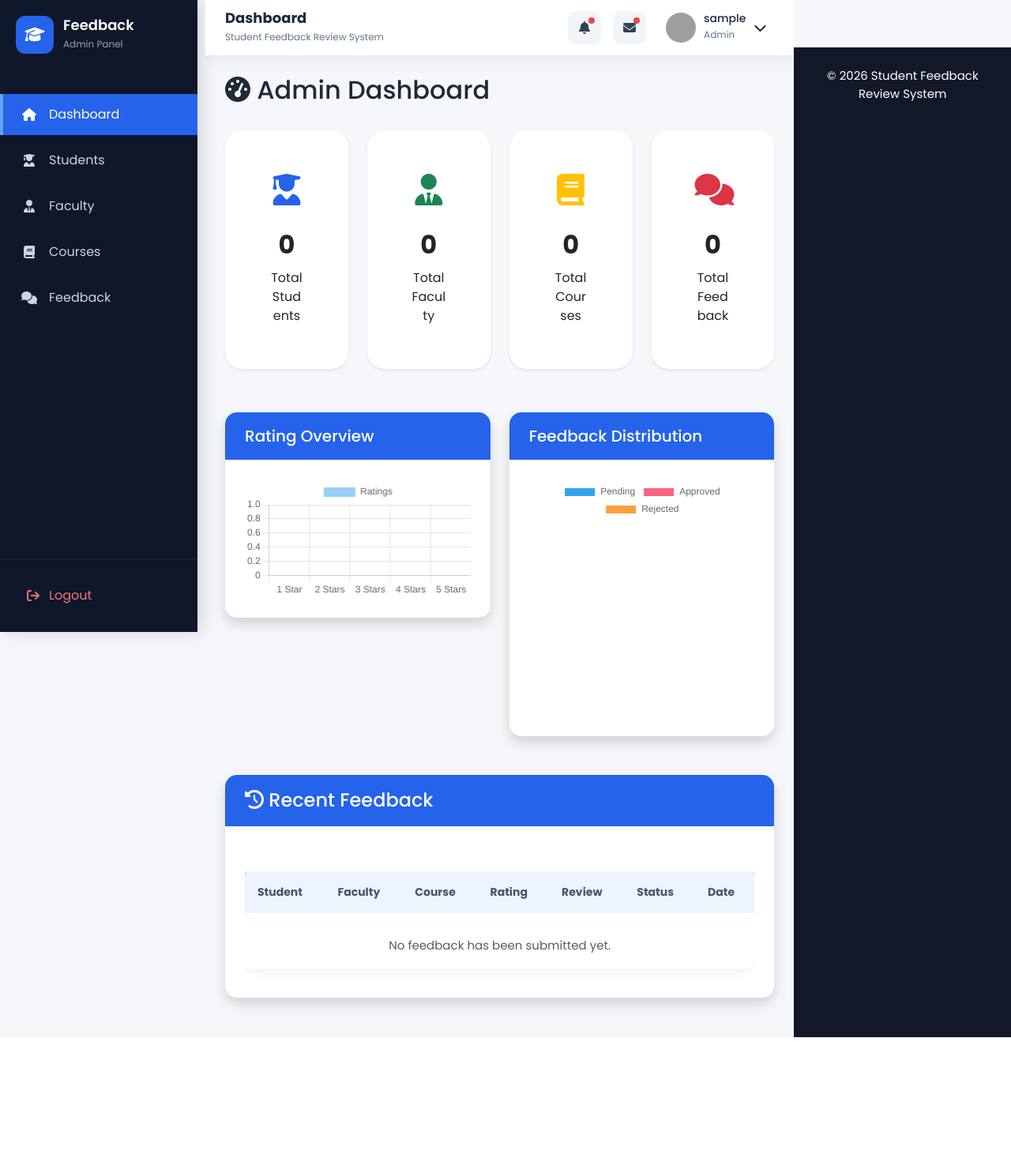
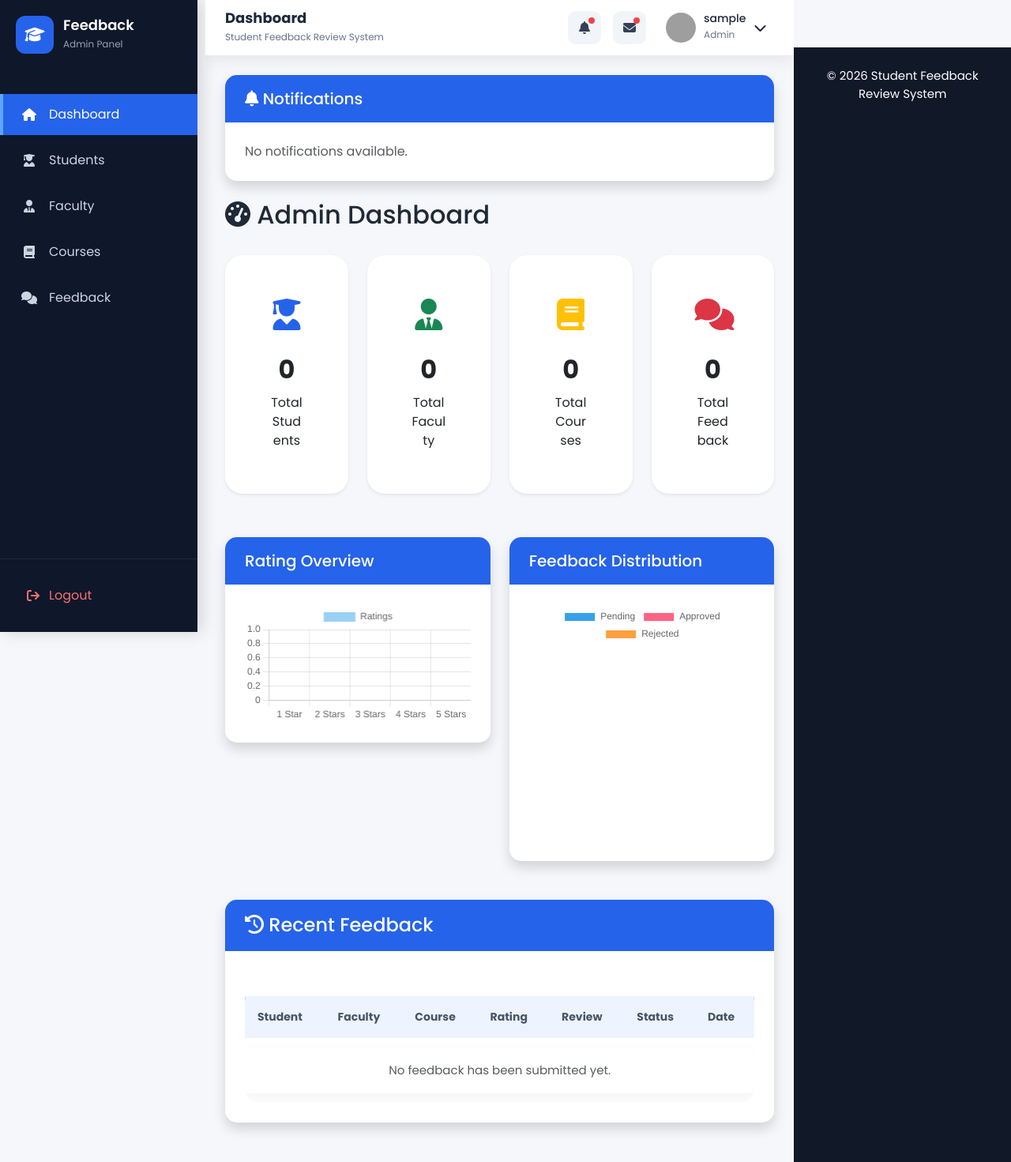
Before and after one commit to gurashthapa/student-feedback-review-system, a Flask app: page /admin/ in a window 1280 px wide. Shown: the whole page at 79% size. Before the commit the page ends 1313 px from the top, so only its background shows below. Run offline with Flask 3, Linux system fonts and the light colour scheme; the visitor is signed in with stand-in values (Sample User, id 1); grey boxes are pictures that could not be loaded.

Commit message:
Add notification system for student feedback

```diff
--- a/app/models/__init__.py
+++ b/app/models/__init__.py
@@ -14,5 +14,6 @@ __all__ = [
     "Department",
     "Course",
     "Feedback",
-    "Admin"
+    "Admin",
+    "Notification"
 ]
--- a/app/models/admin.py
+++ b/app/models/admin.py
@@ -2,9 +2,7 @@ from datetime import datetime
 
 from app import db
 
-
 class Admin(db.Model):
-
     __tablename__ = "admins"
 
     id = db.Column(
--- a/app/routes/admin_routes.py
+++ b/app/routes/admin_routes.py
@@ -20,6 +20,7 @@ from app.models import (
     Course,
     Department,
     Feedback,
+    Notification,
 )
 
 admin_bp = Blueprint(
@@ -47,24 +48,35 @@ def get_dashboard_stats():
     total_departments = Department.query.count()
     total_feedback = Feedback.query.count()
 
-    avg_rating = db.session.query(func.avg(Feedback.rating)).scalar() or 0
+    avg_rating = db.session.query(
+        func.avg(Feedback.rating)
+    ).scalar() or 0
 
     rating_values = [
-        Feedback.query.filter_by(rating=1).count(),
-        Feedback.query.filter_by(rating=2).count(),
-        Feedback.query.filter_by(rating=3).count(),
-        Feedback.query.filter_by(rating=4).count(),
-        Feedback.query.filter_by(rating=5).count(),
+        Feedback.query.filter_by(rating=i).count()
+        for i in range(1, 6)
     ]
 
     distribution_values = [
         Feedback.query.filter_by(status="Pending").count(),
         Feedback.query.filter_by(status="Approved").count(),
-        Feedback.query.filter_by(status="Rejected").count(),
+        Feedback.query.filter_by(status="Rejected").count()
     ]
 
     recent_feedback = (
         Feedback.query.order_by(Feedback.created_at.desc())
+        .limit(10)
+        .all()
+    )
+
+    # ADD THIS HERE
+    unread_notifications = Notification.query.filter_by(
+        is_read=False
+    ).count()
+
+    notifications = (
+        Notification.query
+        .order_by(Notification.created_at.desc())
         .limit(10)
         .all()
     )
@@ -81,8 +93,11 @@ def get_dashboard_stats():
         "distribution_labels": ["Pending", "Approved", "Rejected"],
         "distribution_values": distribution_values,
         "recent_feedback": recent_feedback,
+
+        # ALSO ADD THESE TWO
+        "unread_notifications": unread_notifications,
+        "notifications": notifications,
     }
-
 
 @admin_bp.route("/")
 @admin_bp.route("/dashboard")
@@ -674,6 +689,20 @@ def settings():
 def profile():
     return render_template("admin/profile.html")
 
+@admin_bp.route("/notifications/read")
+@admin_required
+def read_notifications():
+
+    Notification.query.update(
+        {
+            Notification.is_read: True
+        }
+    )
+
+    db.session.commit()
+
+    return redirect(url_for("admin.dashboard"))
+
 
 @admin_bp.route("/logout")
 @admin_required
--- a/app/templates/admin/dashboard.html
+++ b/app/templates/admin/dashboard.html
@@ -3,6 +3,59 @@
 {% block title %}Admin Dashboard{% endblock %}
 
 {% block content %}
+
+<div class="card shadow mb-4">
+    <div class="card-header bg-primary text-white d-flex justify-content-between align-items-center">
+        <h5 class="mb-0">
+            <i class="fas fa-bell"></i>
+            Notifications
+        </h5>
+
+        {% if unread_notifications > 0 %}
+            <span class="badge bg-danger">
+                {{ unread_notifications }}
+            </span>
+        {% endif %}
+    </div>
+
+    <div class="card-body">
+
+        {% if notifications %}
+
+            <ul class="list-group">
+
+                {% for notification in notifications %}
+
+                <li class="list-group-item">
+
+                    <strong>{{ notification.title }}</strong>
+
+                    <br>
+
+                    {{ notification.message }}
+
+                    <br>
+
+                    <small class="text-muted">
+                        {{ notification.created_at.strftime("%d %b %Y %I:%M %p") }}
+                    </small>
+
+                </li>
+
+                {% endfor %}
+
+            </ul>
+
+        {% else %}
+
+            <p class="text-muted mb-0">
+                No notifications available.
+            </p>
+
+        {% endif %}
+
+    </div>
+</div>
 
 <div class="d-flex justify-content-between align-items-center mb-4">
     <h2>
```
